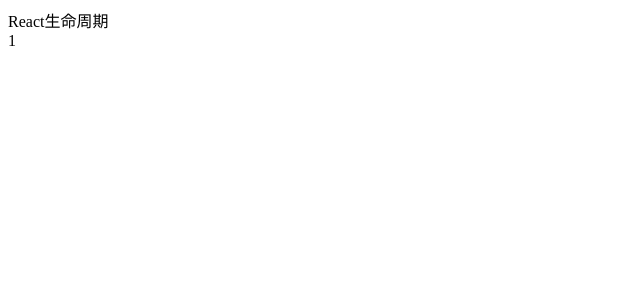
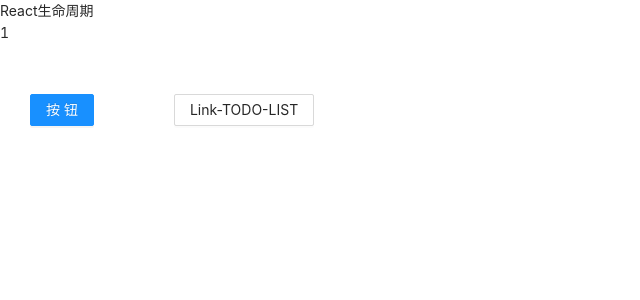
Before and after one commit to jv-lee/React, a React (Create React App) app in the folder react-web/my-app/: page /lifecycle in a window 1280 px wide. Shown: the top 300 px of the page, without its empty margins (0-640 px from the left). Built offline with nearby package versions, Linux system fonts and the light colour scheme.

Commit message:
update code

```diff
--- a/react-web/my-app/package.json
+++ b/react-web/my-app/package.json
@@ -6,8 +6,10 @@
     "@testing-library/jest-dom": "^4.2.4",
     "@testing-library/react": "^9.4.1",
     "@testing-library/user-event": "^7.2.1",
+    "antd": "^4.0.3",
     "react": "^16.13.0",
     "react-dom": "^16.13.0",
+    "react-router-dom": "^5.1.2",
     "react-scripts": "3.4.0"
   },
   "scripts": {
--- a/react-web/my-app/src/component/LifecycleChild.js
+++ b/react-web/my-app/src/component/LifecycleChild.js
@@ -1,4 +1,6 @@
-import React, { Component } from 'react';
+import React, { Component, Fragment } from 'react';
+import { Button } from 'antd';
+import 'antd/dist/antd.css';
 
 class LifecycleChild extends Component {
 
@@ -15,7 +17,12 @@
 
   render () {
     return (
-      <div>{this.props.number}</div>
+      <Fragment>
+        <div>{this.props.number}</div>
+        <Button style={{
+          margin: 30
+        }} type="primary">按钮</Button>
+      </Fragment>
     );
   }
 
--- /dev/null
+++ b/react-web/my-app/src/component/RouterComponent.js
@@ -0,0 +1,28 @@
+import React, { Component } from 'react';
+import { BrowserRouter, Route, Link } from 'react-router-dom';
+import Parent from './Parent';
+import TodoList from './TodoList';
+import Lifecycle from './Lifecycle';
+import { Button } from 'antd';
+
+/**
+ * 路由类
+ */
+class RouterComponent extends Component {
+
+  render () {
+    return (
+      <BrowserRouter>
+        <Route path="/lifecycle" component={Lifecycle} />
+        <Route path="/parent" component={Parent} />
+        <Route path="/todo-list:id" component={TodoList} />
+        <Link to="/todo-list/123">
+          <Button style={{ margin: 50 }}>Link-TODO-LIST</Button>
+        </Link>
+      </BrowserRouter>
+    );
+  }
+
+}
+
+export default RouterComponent;
--- a/react-web/my-app/src/component/TodoList.js
+++ b/react-web/my-app/src/component/TodoList.js
@@ -101,6 +101,7 @@
   }
 
   render () {
+    console.log(this.props.match.params.id);
     return (
       <Fragment>
         {/* JSX 注释 点击label 聚焦input 通过 htmlFor="${id}" */}
--- a/react-web/my-app/src/index.js
+++ b/react-web/my-app/src/index.js
@@ -4,7 +4,8 @@
 import TodoList from './component/TodoList';
 import Lifecycle from './component/Lifecycle';
 import Parent from './component/Parent';
+import RouterComponent from './component/RouterComponent';
 
 // <div><App /><Test /></div>
 ReactDOM.render(
-  <Lifecycle />, document.getElementById('root'));
+  <RouterComponent />, document.getElementById('root'));
```
